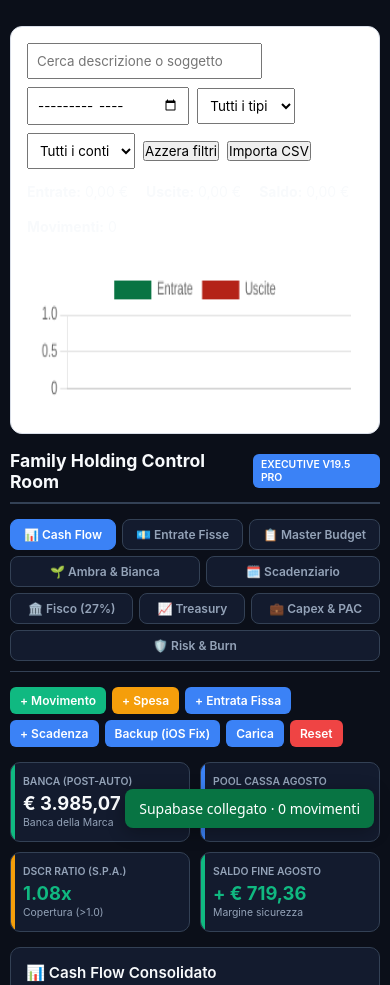
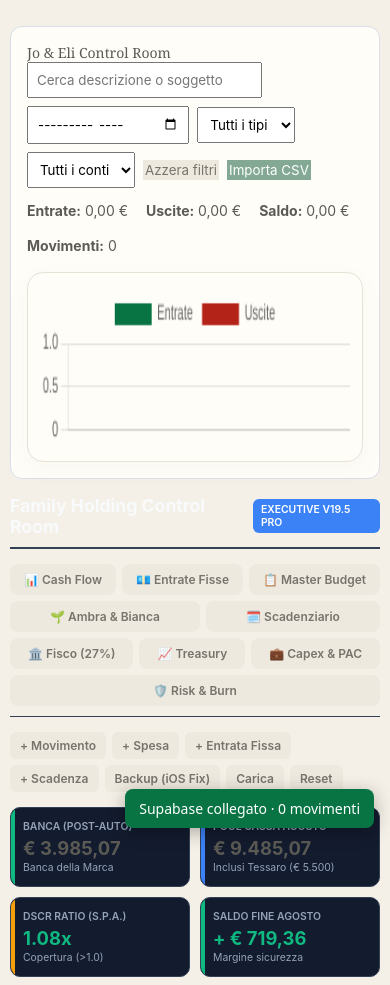
Before and after one commit to tomejohnny/control-room-jo-eli, a website built with Vite: page index.html in a window 390 px wide. Shown: the top 985 px of the page. Built offline with nearby package versions, Linux system fonts and the light colour scheme; some packages are replaced by stand-ins of ours; no server answers; the database is empty.

Commit message:
restyling

```diff
--- a/src/styles.css
+++ b/src/styles.css
@@ -1,42 +1,96 @@
-/* Aggiungi questo file DOPO styles-targeted-fix.css oppure in fondo a src/styles.css */
+/* Incolla questo file IN FONDO a src/styles.css.
+   Ripristina la palette chiara e modifica esclusivamente i grafici. */
 
 :root {
-  --chart-paper: #fffdf8;
-  --chart-line: #e7e1d6;
-  --chart-grid: rgba(155, 150, 140, .16);
-  --chart-text: #99968c;
-  --chart-green: #83a995;
-  --chart-coral: #d99a8e;
-  --chart-blue: #b7b7d2;
+  --bg: #f4f0e7 !important;
+  --surface: #fffdf8 !important;
+  --surface-2: #faf7ef !important;
+  --text: #5b5a54 !important;
+  --muted: #99968c !important;
+  --line: #e7e1d6 !important;
+  --sage: #83a995 !important;
+  --sage-soft: #e9f2eb !important;
+  --coral: #d99a8e !important;
+  --coral-soft: #faece8 !important;
+  --lilac: #b7b7d2 !important;
+  --gold: #d9be7e !important;
 }
 
-/* Ridimensiona il grafico principale: niente altezza enorme */
-#cf-chart {
-  display: block !important;
-  width: 100% !important;
-  height: 220px !important;
-  max-height: 220px !important;
-  min-height: 0 !important;
-  margin: 18px 0 0 !important;
-  padding: 16px !important;
-  border: 1px solid var(--chart-line) !important;
-  border-radius: 16px !important;
-  background: var(--chart-paper) !important;
-  box-shadow: 0 8px 24px rgba(126, 107, 75, .045) !important;
+html, body, #root, #app, main {
+  background: var(--bg) !important;
+  color: var(--text) !important;
 }
 
-/* Il canvas non deve espandere il contenitore */
-#cf-chart canvas,
-canvas#cf-chart {
-  width: 100% !important;
-  height: 188px !important;
-  max-height: 188px !important;
-  background: transparent !important;
-  box-shadow: none !important;
-  border: 0 !important;
+body {
+  margin: 0 !important;
+  font-family: "DM Sans", Arial, sans-serif !important;
+  font-weight: 400 !important;
 }
 
-/* Tutti gli altri contenitori grafici */
+/* Ripristino del layout chiaro precedente */
+header, nav, aside, footer, section, article, .panel, .card, .widget,
+.toolbar, .controls, .modal, .dialog, .drawer, .movement-panel,
+.budget-panel, .cash-flow-panel, .master-budget-panel,
+#cashflow-controls, #cashflow-controls > div:first-child,
+#cf-summary span, table, thead, tbody, tr, th, td,
+.table, .data-table, .table-wrapper, .table-container {
+  background-image: none !important;
+  color: var(--text) !important;
+}
+
+header, nav, aside, footer, section, article, .panel, .card, .widget,
+.toolbar, .controls, .movement-panel, .budget-panel, .cash-flow-panel,
+.master-budget-panel {
+  background-color: var(--bg) !important;
+}
+
+#cashflow-controls,
+#cashflow-controls > div:first-child,
+#cf-summary span,
+table,
+tbody,
+tbody tr,
+tbody td {
+  background-color: var(--surface) !important;
+}
+
+thead, thead tr, thead th { background-color: var(--surface-2) !important; }
+
+button {
+  background: #eee9df !important;
+  color: #77746d !important;
+  border-color: transparent !important;
+  box-shadow: none !important;
+}
+
+#cf-import,
+button.primary,
+button[class*="primary"] {
+  background: var(--sage) !important;
+  color: #fff !important;
+}
+
+#cashflow-controls::before {
+  content: "Jo & Eli Control Room" !important;
+  color: var(--text) !important;
+  font-family: "Playfair Display", Georgia, serif !important;
+  font-weight: 400 !important;
+}
+
+/* Nasconde esclusivamente l'etichetta di versione */
+body :where(*):is(
+  [class*="version"],
+  [id*="version"],
+  [class*="edition"],
+  [id*="edition"],
+  [aria-label*="Executive"],
+  [title*="Executive"]
+) {
+  display: none !important;
+}
+
+/* Grafici: unica parte modificata rispetto al rollback */
+#cf-chart,
 .chart,
 .chart-container,
 .graph,
@@ -45,13 +99,22 @@
 .cash-flow-chart-container,
 [data-chart],
 [data-chart-container] {
+  display: block !important;
+  width: 100% !important;
+  height: 220px !important;
   min-height: 0 !important;
-  background: var(--chart-paper) !important;
-  border: 1px solid var(--chart-line) !important;
+  max-height: 220px !important;
+  margin: 18px 0 0 !important;
+  padding: 16px !important;
+  overflow: hidden !important;
+  border: 1px solid var(--line) !important;
   border-radius: 16px !important;
+  background: var(--surface) !important;
+  color: var(--text) !important;
   box-shadow: 0 8px 24px rgba(126, 107, 75, .045) !important;
 }
 
+#cf-chart canvas,
 .chart canvas,
 .chart-container canvas,
 .graph canvas,
@@ -60,24 +123,15 @@
 .cash-flow-chart-container canvas,
 [data-chart] canvas,
 [data-chart-container] canvas {
-  max-height: 230px !important;
+  display: block !important;
+  width: 100% !important;
+  height: 188px !important;
+  max-height: 188px !important;
   background: transparent !important;
   border: 0 !important;
   box-shadow: none !important;
 }
 
-/* Se il grafico usa SVG */
-.chart svg,
-.chart-container svg,
-.graph svg,
-.graph-container svg,
-[data-chart] svg,
-[data-chart-container] svg {
-  max-height: 230px !important;
-  background: transparent !important;
-}
-
-/* Testo e titoli dei grafici */
 .chart-title,
 .graph-title,
 .chart h2,
@@ -86,29 +140,35 @@
 .chart-container h3,
 .graph h2,
 .graph h3 {
-  margin: 0 0 10px !important;
-  color: #77746d !important;
+  color: var(--muted) !important;
   font-size: 13px !important;
-  font-weight: 500 !important;
-  letter-spacing: .01em;
-}
-
-/* Chart.js: palette sobria attraverso variabili accessibili al layout */
-.chart-legend,
-.chartjs-legend {
-  color: var(--chart-text) !important;
-  font-size: 11px !important;
+  font-weight: 400 !important;
 }
 
 @media (max-width: 700px) {
-  #cf-chart {
+  #cf-chart,
+  .chart,
+  .chart-container,
+  .graph,
+  .graph-container,
+  .cash-flow-chart,
+  .cash-flow-chart-container,
+  [data-chart],
+  [data-chart-container] {
     height: 190px !important;
     max-height: 190px !important;
     padding: 12px !important;
   }
 
   #cf-chart canvas,
-  canvas#cf-chart {
+  .chart canvas,
+  .chart-container canvas,
+  .graph canvas,
+  .graph-container canvas,
+  .cash-flow-chart canvas,
+  .cash-flow-chart-container canvas,
+  [data-chart] canvas,
+  [data-chart-container] canvas {
     height: 164px !important;
     max-height: 164px !important;
   }
```
